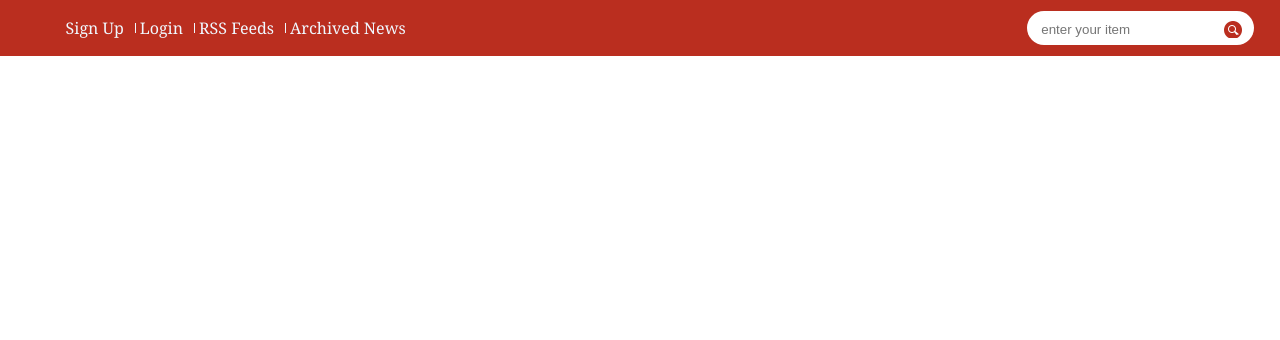
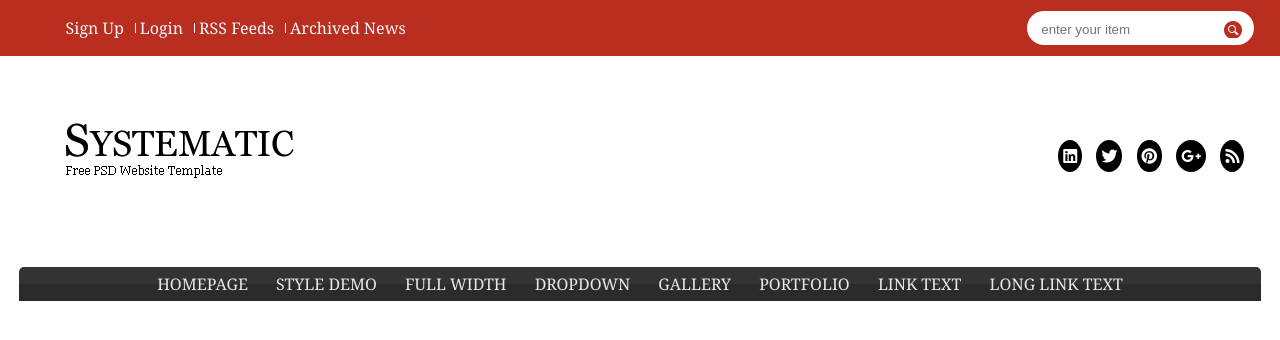
Before and after one commit to farzanaIslam/projectPsd, a plain HTML site: page index.html in a window 1280 px wide. Drawn offline with Linux system fonts and the light colour scheme.

Commit message:
main menu added

```diff
--- a/index.html
+++ b/index.html
@@ -33,6 +33,36 @@
           </div>
         </div>
       </div>
+      <div class="outertop_header container">
+        <div class="logo_area">
+          <a href="index.html"><img src="./image/systematic.png" alt="" /></a>
+        </div>
+        <div class="social_area">
+          <ul>
+            <li>
+              <a href=""><i class="fab fa-linkedin"></i></a>
+              <a href=""><i class="fab fa-twitter"></i></a>
+              <a href=""><i class="fab fa-pinterest"></i></a>
+              <a href=""><i class="fab fa-google-plus-g"></i></a>
+              <a href=""><i class="fas fa-rss"></i></a>
+            </li>
+          </ul>
+        </div>
+      </div>
+      <nav id="main_menu">
+        <div class="container main_menu_container">
+          <ul>
+            <li><a href="">HOMEPAGE</a></li>
+            <li><a href="">STYLE DEMO</a></li>
+            <li><a href="">FULL WIDTH</a></li>
+            <li><a href="">DROPDOWN</a></li>
+            <li><a href="">GALLERY</a></li>
+            <li><a href="">PORTFOLIO</a></li>
+            <li><a href="">LINK TEXT</a></li>
+            <li><a href="">LONG LINK TEXT</a></li>
+          </ul>
+        </div>
+      </nav>
     </div>
   </body>
 </html>
--- a/style.css
+++ b/style.css
@@ -13,10 +13,10 @@ body {
   max-width: 1300px;
   width: 96%;
 }
-img {
+/* img {
   width: 100%;
   height: auto;
-}
+} */
 /* =============================
 top header css
 ================================== */
@@ -130,3 +130,84 @@ top header css
   width: 18px;
   background-repeat: no-repeat;
 }
+/* =========================
+outerheader
+=========================== */
+.outertop_header {
+  height: 13.2rem;
+  display: flex;
+}
+.logo_area {
+  padding: 4.2rem 0rem;
+  flex: 2;
+  padding-left: 40px;
+}
+.social_area {
+  text-align: right;
+  padding: 4.2rem 0rem;
+  flex: 1;
+}
+.social_area ul {
+  list-style: none;
+}
+.social_area ul li {
+  padding: 5px 5px;
+}
+.social_area ul li a {
+  background-color: black;
+  margin: 5px 5px;
+  padding: 5px 5px;
+  color: #fff;
+  border-radius: 50%;
+
+  border-radius: 50%;
+}
+.social_area ul li a:hover {
+  background-color: #ee802f;
+}
+/* ======================
+main  menu css
+=========================== */
+
+#main_menu {
+  width: 100%;
+  clear: both;
+}
+#main_menu ul {
+  margin: 0px;
+  padding: 0px;
+  list-style: none;
+  text-align: center;
+}
+#main_menu ul li {
+  display: inline-block;
+  margin: 0px 12px;
+}
+#main_menu ul li a {
+  text-decoration: none;
+  margin-top: 5px;
+
+  color: #e9e8e3;
+}
+#main_menu ul li a:hover {
+  color: #ba2e1f;
+}
+.main_menu_container {
+  max-width: 1300px;
+  width: 96%;
+  background: #333333;
+  padding: 5px 7px;
+  border-radius: 5px;
+  position: relative;
+  z-index: 1;
+}
+.main_menu_container::after {
+  content: "";
+  height: 50%;
+  width: 100%;
+  background: #2b2b2b;
+  position: absolute;
+  bottom: 0px;
+  left: 0px;
+  z-index: -1;
+}
```
